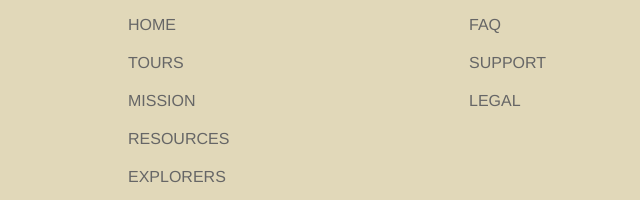
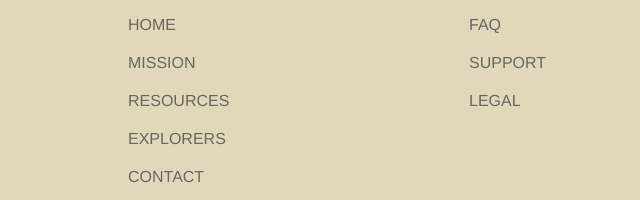
Before and after one commit to raghbir1313/explore_california, a plain HTML site: page contact.html in a window 1280 px wide. Shown: the part 2088-2288 px from the top of the page, 0-640 px from the left. Drawn offline with Linux system fonts and the light colour scheme.

```diff
--- a/contact.html
+++ b/contact.html
@@ -250,7 +250,7 @@
           <h1>Quick Nav</h1>
           <ul id="quickNav">
             <li><a href="index.html" title="Our home page">Home</a></li>
-            <li><a href="tours.html" title="Explore our tours">Tours</a></li>
+
             <li><a href="mission.html" title="What we think">Mission</a></li>
             <li><a href="resources.html" title="Guidance and planning">Resources</a></li>
             <li><a href="explorers.html" title="Join our community">Explorers</a></li>
```
